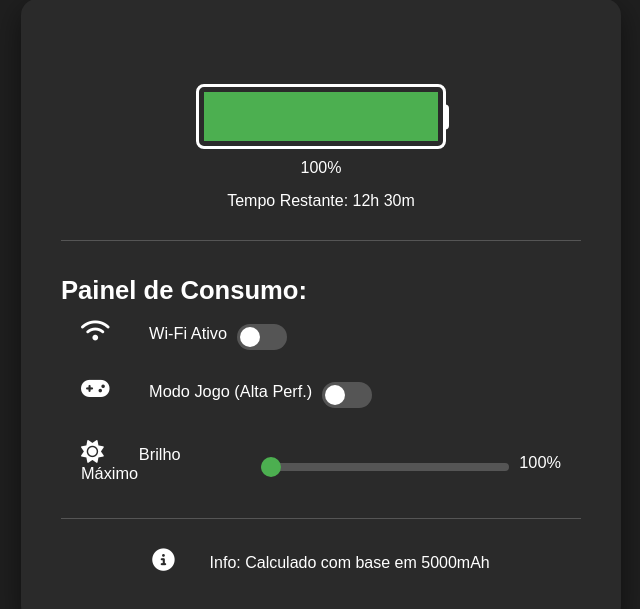
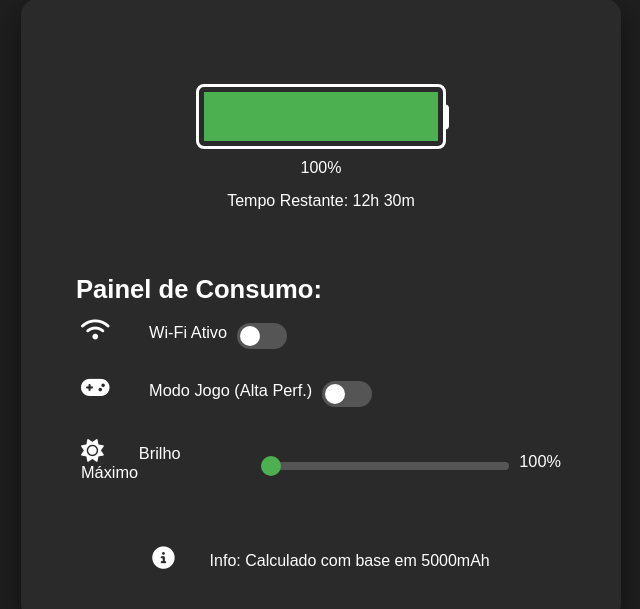
Before and after one commit to biasantana-dev/projeto-simulador-de-autonomia, a plain HTML site: page index.html in a window 1280 px wide. Shown: the part 93-702 px from the top of the page, without its empty margins (319-959 px from the left). Drawn offline with Linux system fonts and the light colour scheme.

Commit message:
ajusta margens e paddings no CSS para melhor alinhamento e espaçamento

```diff
--- a/css/style.css
+++ b/css/style.css
@@ -24,6 +24,7 @@ h1 {
 h2 {
    font-size: 1.4em;
    padding-bottom: 15px;
+   margin-left: 15px;
 }
 
 p,
@@ -33,8 +34,7 @@ span {
 
 .container {
    margin: 20px 0;
-   border-bottom: #555555 solid 1px;
-   padding: 15px 0;
+   padding: 15px 0px;
 }
 
 #visor {
@@ -84,7 +84,7 @@ span {
 
 #controles-container {
    display: flex;
-   padding: 0 20px;
+   margin: 0 20px;
    font-size: 1.02em;
    flex-direction: column;
    gap: 10px;
```
